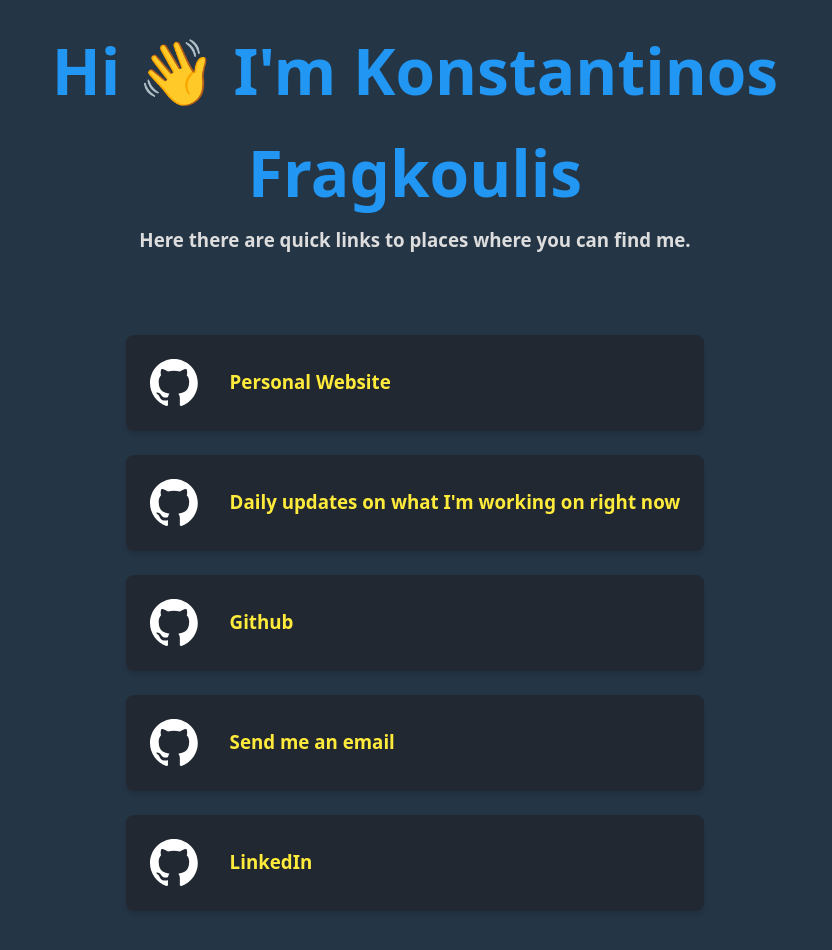
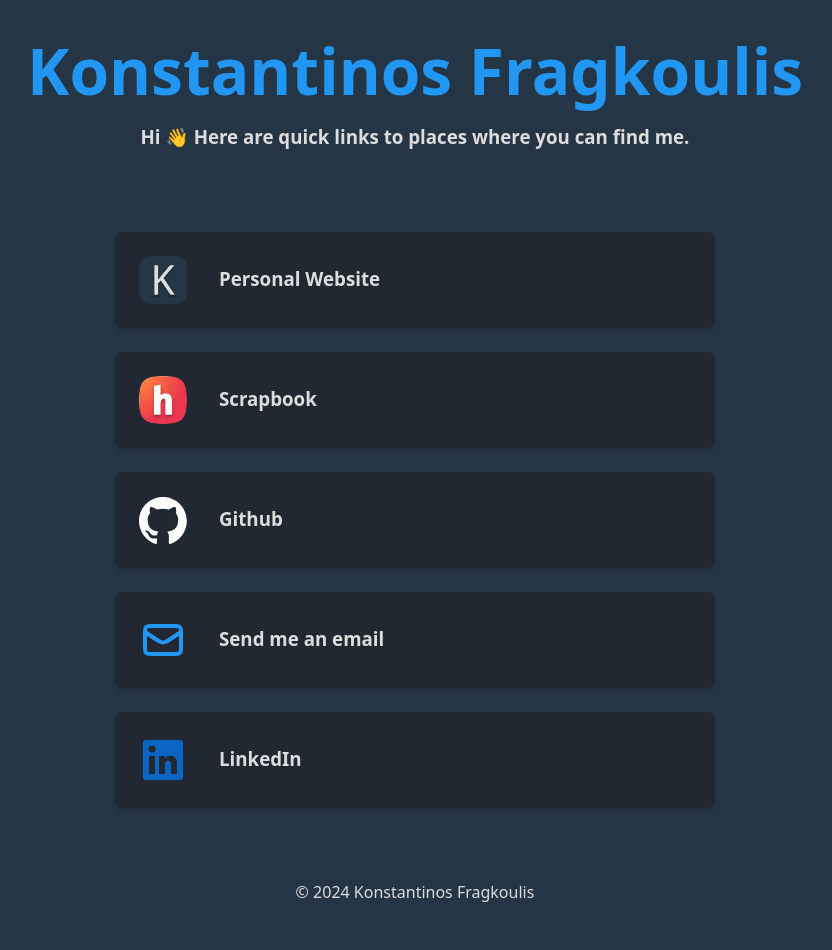
Before and after one commit to konstantinosfragkoulis/landingWebsite, a plain HTML site: page index.html in a window 1280 px wide. Shown: the part 180-1130 px from the top of the page, without its empty margins (225-1057 px from the left). After the commit the page ends 1102 px from the top, so only its background shows below. Drawn offline with Linux system fonts and the light colour scheme.

Commit message:
Polished website

```diff
--- a/index.html
+++ b/index.html
@@ -28,8 +28,8 @@
 </head>
 <body>
     <header>
-        <h1>Hi 👋 I'm Konstantinos Fragkoulis</h1>
-        <h3>Here there are quick links to places where you can find me.</h3>
+        <h1>Konstantinos Fragkoulis</h1>
+        <h3>Hi 👋 Here are quick links to places where you can find me.</h3>
     </header>
 
     <main>
@@ -38,7 +38,7 @@
             <div class="link">
                 <a href="http://konstantinos.me" target="_blank" rel="noopener noreferrer">
                     <div class="link-details">
-                        <img src="github-mark-white.svg" alt="Github logo - A link to my github page" width="48px" height="48px">
+                        <img src="personal-website.svg" alt="The logo of my personal website" width="48px" height="48px">
                         <h3>Personal Website</h3>
                     </div>
                 </a>
@@ -47,8 +47,8 @@
             <div class="link">
                 <a href="http://scrapbook.konstantinos.me" target="_blank" rel="noopener noreferrer">
                     <div class="link-details">
-                        <img src="github-mark-white.svg" alt="Github logo - A link to my github page" width="48px" height="48px">
-                        <h3>Daily updates on what I'm working on right now</h3>
+                        <img src="hackclub.svg" alt="HackClub logo - My scrapbook is hosted by hackclub" width="48px" height="48px">
+                        <h3>Scrapbook</h3>
                     </div>
                 </a>
             </div>
@@ -56,7 +56,7 @@
             <div class="link">
                 <a href="http://github.com/konstantinosfragkoulis" target="_blank" rel="noopener noreferrer">
                     <div class="link-details">
-                        <img src="github-mark-white.svg" alt="Github logo - A link to my github page" width="48px" height="48px">
+                        <img src="github-mark-white.svg" alt="Github logo" width="48px" height="48px">
                         <h3>Github</h3>
                     </div>
                 </a>
@@ -65,7 +65,7 @@
             <div class="link">
                 <a href="mailto:inbox@konstantinos.me" target="_blank" rel="noopener noreferrer">
                     <div class="link-details">
-                        <img src="github-mark-white.svg" alt="Github logo - A link to my github page" width="48px" height="48px">
+                        <img src="mail.svg" alt="Mail icon" width="48px" height="48px">
                         <h3>Send me an email</h3>
                     </div>
                 </a>
@@ -74,7 +74,7 @@
             <div class="link">
                 <a href="http://www.linkedin.com/in/konstantinos-fragkoulis" target="_blank" rel="noopener noreferrer">
                     <div class="link-details">
-                        <img src="github-mark-white.svg" alt="Github logo - A link to my github page" width="48px" height="48px">
+                        <img src="linkedin.svg" alt="LinkedIn logo" width="48px" height="48px" id="linkedin">
                         <h3>LinkedIn</h3>
                     </div>
                 </a>
@@ -82,4 +82,8 @@
 
         </section>
     </main>
+
+    <footer>
+        <p>&copy; 2024 Konstantinos Fragkoulis</p>
+    </footer>
 </body>
--- a/styles.css
+++ b/styles.css
@@ -29,7 +29,7 @@ body {
 
 a {
     text-decoration: none;
-    color: var(--link-color);
+    color: var(--text-color);
 }
 
 header {
@@ -43,6 +43,7 @@ header {
 
 header h1 {
     font-size: 4rem;
+    margin: 0 2rem;
 }
 
 header h3 {
@@ -64,12 +65,18 @@ section {
     display: flex;
     align-items: center;
     margin-bottom: 1.5rem;
-    padding: 1.5rem;
     border-radius: 8px;
     box-shadow: 0 4px 4px rgba(0, 0, 0, 0.1);
     background: var(--primary-foreground);
     max-width: 600px;
-    min-width: 300px;
+    min-width: 330px;
+    width: 75vw;
+}
+
+.link a {
+    text-decoration: none;
+    color: var(--text-color);
+    padding: 1.5rem;
 }
 
 .link img {
@@ -91,9 +98,22 @@ section {
     margin: 0.5rem 0 0.5rem 2rem ;
 }
 
-@media (max-width: 600px) {
+footer {
+    color: var(--text-color);
+    text-align: center;
+    padding: 1rem 0;
+    width: 100%;
+    bottom: 0;
+}
+
+@media (max-width: 680px) {
     body {
         max-width: 75%;
+    }
+
+    header {
+        padding-top: 15vh;
+        width: 95vw;
     }
 
     header h1 {
@@ -102,5 +122,7 @@ section {
 
     header h3 {
         font-size: 1.25rem;
+        padding-left: 50px;
+        padding-right: 50px;
     }
 }
```
Also changed, not shown: hackclub.svg (added), linkedin.svg (added), mail.svg (added), manifest.json (added), personal-website.svg (added).
